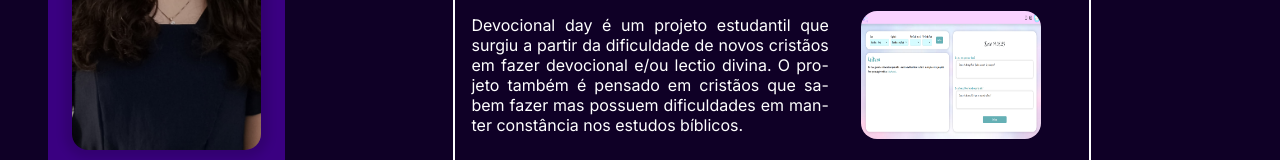
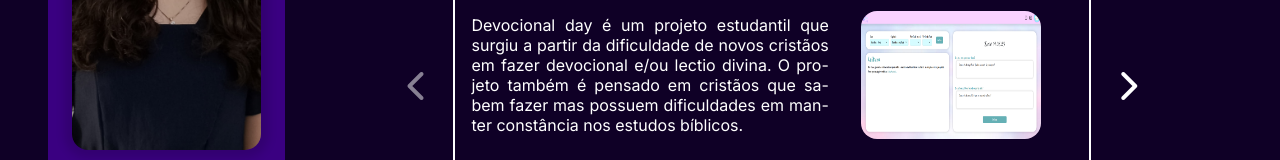
Before and after one commit to Camilay3/portifolio, an Angular app: page /projetos in a window 1280 px wide. Shown: the part 345-505 px from the top of the page. Built offline with nearby package versions, Linux system fonts and the light colour scheme.

Commit message:
feat (Projetos): Carrossel fixed #13 (#3)
Criação do carrossel de projetos

```diff
--- a/src/app/pages/projetos/projetos.component.css
+++ b/src/app/pages/projetos/projetos.component.css
@@ -3,6 +3,30 @@
     align-items: center;
     justify-content: center;
     height: 100%;
+    width: 100%;
+    gap: 1rem;
+}
+
+.setas {
+    font-size: 2rem;
+    cursor: pointer;
+}
+
+.setas:nth-of-type(2) {
+    order: 3;
+}
+
+.setas:hover {
+    color: var(--lightPurple);
+}
+
+.desativo {
+    opacity: .5;
+    cursor: default;
+}
+
+.desativo:hover {
+    color: var(--white);
 }
 
 .bloco {
@@ -204,4 +228,13 @@
     .bloco {
         width: 100%;
     }
+
+    .setas {
+        order: 2;
+        font-size: 1.5rem;
+    }
+
+    :host {
+        flex-wrap: wrap;
+    }
 }
--- a/src/app/pages/projetos/projetos.component.html
+++ b/src/app/pages/projetos/projetos.component.html
@@ -1,21 +1,22 @@
-@if (projetos) {
+@if (projetoAtual) {
+    <i [class.desativo]="indexProjeto == 0" (click)="paginaAnterior()" class="setas fas fa-chevron-left"></i>
+    <i [class.desativo]="indexProjeto == projetos.length-1" (click)="proximaPagina()" class="setas fas fa-chevron-right"></i>
 
-    @for (projeto of projetos; track projeto) {
     <div class="bloco">
         <div class="titulo">
-                <h1>{{projeto.nome}}</h1>
-                @if (projeto.url) {
-                    <a href="{{projeto.url}}" target="_blank" rel="noopener noreferrer"><i class="fas fa-external-link-alt"></i></a>
+            <h1>{{projetoAtual.nome}}</h1>
+            @if (projetoAtual.url) {
+                <a href="{{projetoAtual.url}}" target="_blank" rel="noopener noreferrer"><i class="fas fa-external-link-alt"></i></a>
             }
         </div>
-            @if (projeto.repositorio) {
-                <a class="github" href="{{projeto.repositorio}}" target="_blank" rel="noopener noreferrer"><i class="fab fa-github"></i></a>
+        @if (projetoAtual.repositorio) {
+            <a class="github" href="{{projetoAtual.repositorio}}" target="_blank" rel="noopener noreferrer"><i class="fab fa-github"></i></a>
         }
         <div class="descricao">
-                <p>{{projeto.descricao}}</p>
-                @if (projeto.src) {
+            <p>{{projetoAtual.descricao}}</p>
+            @if (projetoAtual.src) {
                 <div (click)="expandir(true)" [class.popup]="imagemExpandida" class="foto">
-                        <img src="{{projeto.src}}" alt="Imagem do(a) {{projeto.nome}}">
+                    <img src="{{projetoAtual.src}}" alt="Imagem do(a) {{projetoAtual.nome}}">
                     @if (!imagemExpandida) {
                         <i class="eye far fa-eye"></i>
                     }
@@ -26,12 +27,11 @@
             }
         </div>
         <div class="tecnologias">
-                @for (tech of projeto.tecnologia; track tech) {
-                    <span>{{tech}}</span>
+            @for (tecnologia of projetoAtual.tecnologias; track tecnologia) {
+                <span>{{tecnologia}}</span>
             }
         </div>
     </div>
-    }
 
 } @else {
     <p>Ops! Nenhum projeto foi encontrado no momento. Por favor, tente recarregar a página e retorne em instantes.</p>
--- a/src/app/pages/projetos/projetos.component.ts
+++ b/src/app/pages/projetos/projetos.component.ts
@@ -3,7 +3,7 @@ import { Component } from '@angular/core';
 interface Projeto {
   nome: string
   descricao: string
-  tecnologia: string[]
+  tecnologias: string[]
   url?: string
   repositorio?: string
   src?: string
@@ -16,19 +16,48 @@ interface Projeto {
   styleUrl: './projetos.component.css'
 })
 export class ProjetosComponent {
-  hover?: boolean = false;
-  imagemExpandida?: boolean = false;
+  hover: boolean = false;
+  imagemExpandida: boolean = false;
+  indexProjeto: number = 0;
+  projetoAtual?: Projeto;
 
-  projetos?: Projeto[] = [
+  projetos: Projeto[] = [
     {
       nome: "Devoday",
       descricao: "Devocional day é um projeto estudantil que surgiu a partir da dificuldade de novos cristãos em fazer devocional e/ou lectio divina. O projeto também é pensado em cristãos que sabem fazer mas possuem dificuldades em manter constância nos estudos bíblicos.",
-      tecnologia: ["Node.js", "Javascript", "Handlebars", "CSS", "HTML", "PostgreSQL", "Nodemailer", "Prisma", "Express", "Bcrypt", "JWT"],
+      tecnologias: ["Node.js", "Javascript", "Handlebars", "CSS", "HTML", "PostgreSQL", "Nodemailer", "Prisma", "Express", "Bcrypt", "JWT"],
       repositorio: "https://github.com/Camilay3/devoday",
       url: "https://devoday.onrender.com",
       src: "Devoday.png"
+    },
+    {
+      nome: "Theotokos",
+      descricao: "Site de apresentação pessoal para a Theotokos: grupo musical que atua em celebrações e eventos, com foco em casamentos.",
+      tecnologias: ["Angular", "Typescript", "CSS", "HTML"],
+      url: "https://theotokos.onrender.com",
+      src: "Theotokos.png"
+    },
+  ];
+
+  ngOnInit() {
+    if (this.projetos) {
+      this.projetoAtual = this.projetos[this.indexProjeto];
     }
-  ];
+  }
+
+  proximaPagina() {
+    if (this.indexProjeto + 1 <= this.projetos.length - 1) {
+      this.indexProjeto++;
+      this.projetoAtual = this.projetos[this.indexProjeto];
+    }
+  }
+
+  paginaAnterior() {
+    if (this.indexProjeto - 1 >= 0) {
+      this.indexProjeto--;
+      this.projetoAtual = this.projetos[this.indexProjeto];
+    }
+  }
 
   expandir(estado?: boolean) {
     this.imagemExpandida = (estado) ? true : false;
```
Also changed, not shown: 1 other file (tests, documents, lock files or other folders). Lines whose indentation alone changed are shown as unchanged.
